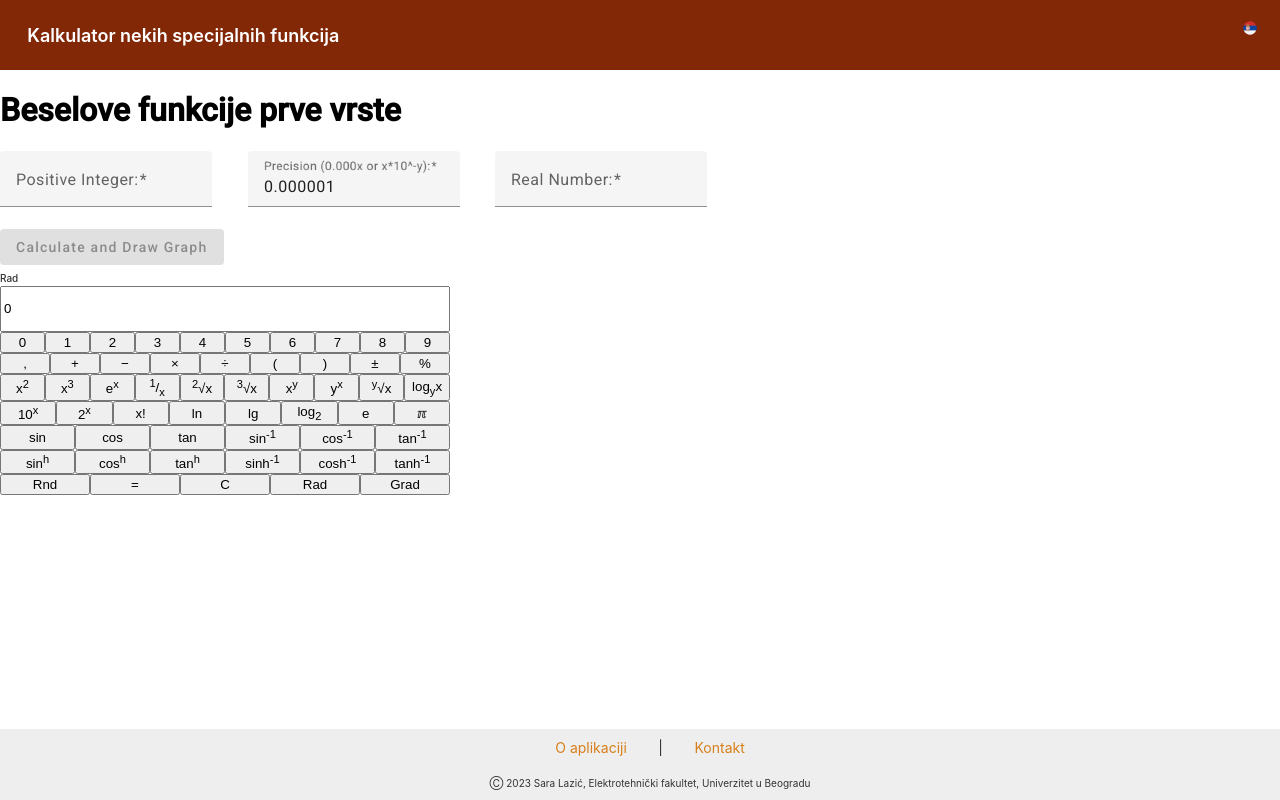
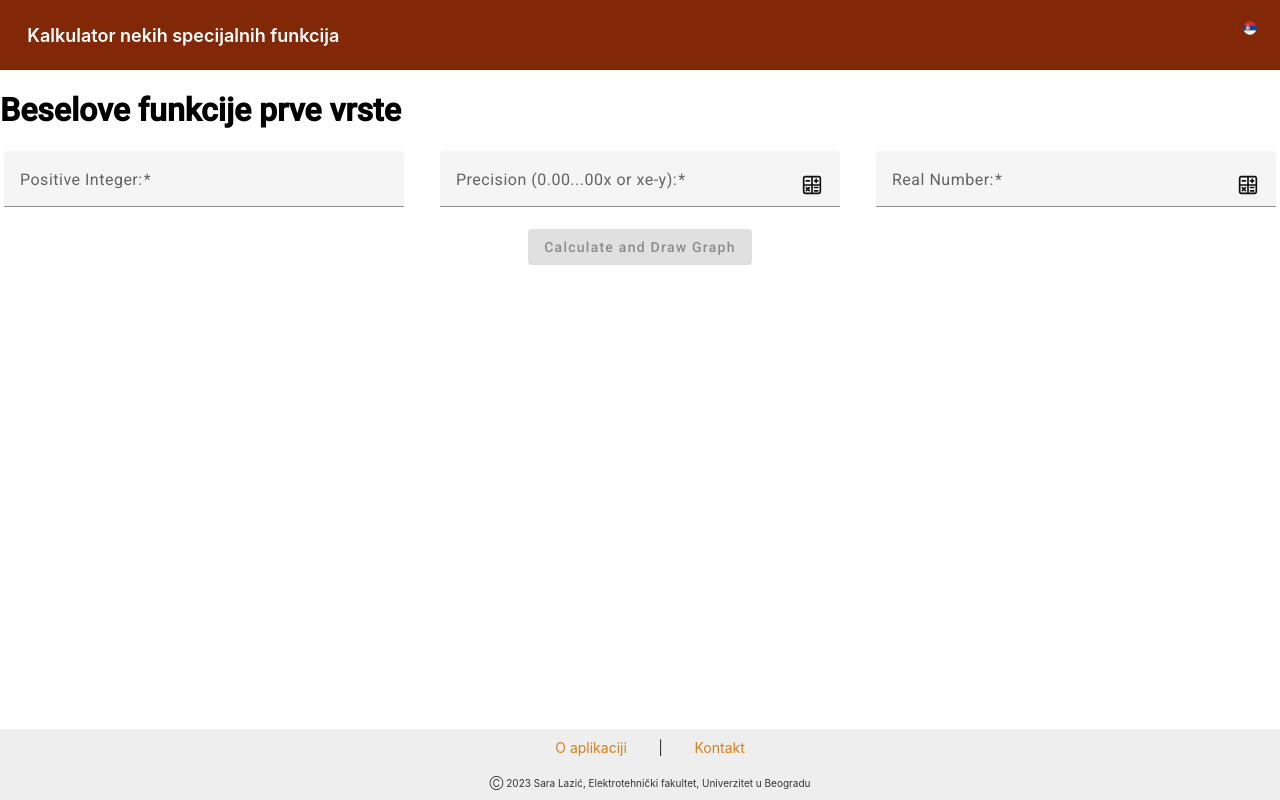
Before and after one commit to saralazic/special-functions-calculator-web, an Angular app: page /special-function/bessel1 in a window 1280 px wide. Built offline with nearby package versions, Linux system fonts and the light colour scheme.

Commit message:
fix validator for precision is needed

```diff
--- a/src/app/components/calculator/calculator.component.ts
+++ b/src/app/components/calculator/calculator.component.ts
@@ -1,5 +1,5 @@
-import { Component, HostListener } from '@angular/core';
-import { all, BigNumber, create, MathType } from 'mathjs';
+import { Component, EventEmitter, HostListener, Output } from '@angular/core';
+import { all, create, MathType, re } from 'mathjs';
 import {
   brackets,
   hyperbolic,
@@ -11,7 +11,7 @@ import {
 } from 'src/app/data/calculatorSymbols';
 import { Expression } from 'src/app/models/expression/expression';
 import { ISymbol } from 'src/app/models/symbol';
-import { getE, getPi } from 'src/utilities/utilities';
+import { getE, getPi, round } from 'src/utilities/utilities';
 
 @Component({
   selector: 'app-calculator',
@@ -31,6 +31,10 @@ export class CalculatorComponent {
   unaryOps1 = unaryOps1;
   unaryOps2 = unaryOps2;
   hyperbolic = hyperbolic;
+
+  calculatorIconPath = 'assets/icons/calculator.svg';
+
+  @Output() calculated: EventEmitter<string> = new EventEmitter<string>();
 
   getLabel(symbol: ISymbol) {
     return symbol.label;
@@ -106,13 +110,16 @@ export class CalculatorComponent {
   }
 
   calculateUnaryFunction(operand: string, data: MathType): string {
-    return this.expression.calculateUnaryOperation(operand, data).toString();
+    const stringValue = this.expression
+      .calculateUnaryOperation(operand, data)
+      .toString();
+    this.calculated.emit(stringValue);
+    return stringValue;
   }
 
   addConstant(isConstantPi: boolean) {
     const value = isConstantPi ? getPi() : getE();
     this.expression.addSymbol(value.toString(), true);
-    console.log(value.toString());
   }
 
   addSymbol(value: string, start: boolean = false): void {
@@ -129,6 +136,10 @@ export class CalculatorComponent {
     this.expression.stack.push(this.expression.expression);
     let value = this.expression.evaluate();
     this.resetOperand();
-    return value.toString();
+
+    const stringValue = value.toString();
+    this.calculated.emit(stringValue);
+
+    return stringValue;
   }
 }
--- a/src/app/components/special-function/special-function.component.css
+++ b/src/app/components/special-function/special-function.component.css
@@ -0,0 +1,28 @@
+.icon{
+    width: 20px; /* Adjust the size as per your requirements */
+    height: 20px; /* Adjust the size as per your requirements */
+    position: absolute;
+    right: 2px;
+    cursor: pointer;
+
+  }
+
+
+.mat-form-field {
+  width: 100%; /* Adjust the width as per your requirement */
+  max-width: 400px; /* Set a max-width if needed */
+  position: relative;
+}
+
+.container{
+  align-items: center;
+  text-align: center;
+}
+
+.center {
+  display: flex;
+  flex-direction: column;
+  align-items: center;
+  justify-content: center;
+  height: 100%; /* Set an appropriate height for the container, if needed */
+}
--- a/src/app/components/special-function/special-function.component.html
+++ b/src/app/components/special-function/special-function.component.html
@@ -1,8 +1,8 @@
 <h1>{{name}}</h1>
 
-<div>
+<div class="container">
     <form [formGroup]="form" (ngSubmit)="onSubmit()">
-      <mat-form-field appearance="fill" class="form-field">
+      <mat-form-field appearance="fill" class="form-field mat-form-field">
         <mat-label>Positive Integer:</mat-label>
         <input
           matInput
@@ -20,15 +20,16 @@
       &nbsp;
       &nbsp;
 
-      <mat-form-field appearance="fill" class="form-field">
-        <mat-label>Precision (0.000x or x*10^-y):</mat-label>
+      <mat-form-field appearance="fill" class="form-field mat-form-field">
+        <mat-label>Precision (0.00...00x or xe-y):</mat-label>
         <input
           matInput
-          type="number"
+          type="string"
           formControlName="precisionValue"
           required
           [class.is-invalid]="form.get('precisionValue')?.invalid && form.get('precisionValue')?.touched"
         />
+        <img src="{{ calculatorIconPath }}" alt="Calculator Icon" class="icon" (click)="showCalculator(false)">
         <mat-error *ngIf="form.get('precisionValue')?.invalid && form.get('precisionValue')?.touched">
           Please enter a valid precision value (0.000x or x*10^-y).
         </mat-error>
@@ -38,15 +39,17 @@
       &nbsp;
       &nbsp;
 
-      <mat-form-field appearance="fill" class="form-field">
+      <mat-form-field appearance="fill" class="form-field mat-form-field">
         <mat-label>Real Number:</mat-label>
         <input
           matInput
-          type="number"
+          type="string"
           formControlName="realNumberValue"
           required
           [class.is-invalid]="form.get('realNumberValue')?.invalid && form.get('realNumberValue')?.touched"
         />
+        <img src="{{ calculatorIconPath }}" alt="Calculator Icon" class="icon" (click)="showCalculator(true)">
+
         <mat-error *ngIf="form.get('realNumberValue')?.invalid && form.get('realNumberValue')?.touched">
           Please enter a valid real number.
         </mat-error>
@@ -55,11 +58,16 @@
       <br>
       <button mat-raised-button color="primary" type="submit" [disabled]="form.invalid">Calculate and Draw Graph</button>
     </form>
+
+    <div class="center" *ngIf = "shouldShowCalculator">
+      <app-calculator (calculated)="onCalculated($event)"></app-calculator>
+      <br>
+      <button mat-raised-button color="primary" (click)="useCalculatedValue()" [disabled]="useCalcValDisabled()">Use this value</button>
+
+    </div>
+
 </div>
 
-<div>
-  <app-calculator></app-calculator>
-</div>
 
 <br>
 {{value}}
--- a/src/app/components/special-function/special-function.component.ts
+++ b/src/app/components/special-function/special-function.component.ts
@@ -1,12 +1,15 @@
 import { HttpClient } from '@angular/common/http';
 import { Component, ViewChild, ElementRef, OnInit } from '@angular/core';
 import {
+  AbstractControl,
   FormBuilder,
   FormGroup,
+  ValidationErrors,
   Validators,
-  AbstractControl,
 } from '@angular/forms';
+
 import { ActivatedRoute } from '@angular/router';
+import { bignumber } from 'mathjs';
 import { Subscription } from 'rxjs';
 import { BesselFirstKind } from 'src/app/models/bessel';
 import { SpecialFunction } from 'src/app/models/specialFunction';
@@ -27,12 +30,23 @@ export class SpecialFunctionComponent implements OnInit {
   value?: number;
   name?: string;
 
+  currentCalculatedValue: string;
+
+  shouldShowCalculator: boolean;
+  useCalculatorOnVariable: boolean;
+
+  calculatorIconPath = 'assets/icons/calculator.svg';
+
   constructor(
     private route: ActivatedRoute,
     private http: HttpClient,
     private languageService: LanguageService,
     private formBuilder: FormBuilder
-  ) {}
+  ) {
+    this.shouldShowCalculator = false;
+    this.useCalculatorOnVariable = true;
+    this.currentCalculatedValue = '';
+  }
 
   ngOnInit(): void {
     this.createForm();
@@ -70,14 +84,45 @@ export class SpecialFunctionComponent implements OnInit {
       });
   }
 
+  bigNumberValidator(control: AbstractControl): ValidationErrors | null {
+    const bigNumberRegex = /^-?\d+(\.\d+)?([eE]-?\d+)?$/;
+    if (control.value && !bigNumberRegex.test(control.value)) {
+      return { invalidBigNumber: true };
+    }
+    return null;
+  }
+
+  bigNumberValidatorForPrecision(
+    control: AbstractControl
+  ): ValidationErrors | null {
+    const precisionNumberRegex =
+      /^(0(\.\d+)?|0\.\d+|([0-9]\d*(\.\d+)?(e-?\d+)?))$/i;
+
+    if (control.value && !precisionNumberRegex.test(control.value)) {
+      return { invalidBigNumber: true };
+    }
+    // const value = (control.value);
+    // const zero = bignumber(0);
+    // const one = bignumber(1);
+
+    // if (value.cmp(zero) === -1 || value.cmp(one) === 1) {
+    //   return { invalidPrecisionNumber: true };
+    // }
+
+    return null;
+  }
+
   createForm() {
     this.form = this.formBuilder.group({
       positiveIntegerValue: [
         null,
         [Validators.required, Validators.pattern(/^[0-9]\d*$/)],
       ],
-      precisionValue: [0.000001, [Validators.required, Validators.min(0)]],
-      realNumberValue: [null, [Validators.required]],
+      precisionValue: [
+        '',
+        [Validators.required, this.bigNumberValidatorForPrecision],
+      ],
+      realNumberValue: ['', [Validators.required, this.bigNumberValidator]],
     });
   }
 
@@ -97,4 +142,41 @@ export class SpecialFunctionComponent implements OnInit {
       this.drawGraphic(positiveIntegerValue, precisionValue);
     }
   }
+
+  showCalculator(onVariable: boolean) {
+    if (this.useCalculatorOnVariable === onVariable)
+      this.shouldShowCalculator = !this.shouldShowCalculator;
+    else this.currentCalculatedValue = '';
+
+    this.useCalculatorOnVariable = onVariable;
+  }
+
+  onCalculated(value: string): void {
+    this.currentCalculatedValue = value;
+  }
+
+  useCalculatedValue(): void {
+    if (this.useCalculatorOnVariable) {
+      this.form.patchValue({
+        realNumberValue: this.currentCalculatedValue,
+      });
+    } else {
+      this.form.patchValue({
+        precisionValue: this.currentCalculatedValue,
+      });
+    }
+  }
+
+  useCalcValDisabled(): boolean {
+    console.log('value: ' + this.currentCalculatedValue);
+    console.log('useOnVariable: ' + this.useCalculatorOnVariable);
+
+    if (this.currentCalculatedValue.length < 1) return true;
+    if (this.useCalculatorOnVariable) return false;
+
+    const precisionNumberRegex =
+      /^(0(\.\d+)?|0\.\d+|([0-9]\d*(\.\d+)?(e-?\d+)?))$/i;
+
+    return !precisionNumberRegex.test(this.currentCalculatedValue);
+  }
 }
--- a/src/app/models/expression/expression.ts
+++ b/src/app/models/expression/expression.ts
@@ -1,6 +1,6 @@
 import { create, all, BigNumber, MathType, sec } from 'mathjs';
 import { Stack } from 'src/utilities/stack';
-import { getE, getPi } from 'src/utilities/utilities';
+import { getE, getPi, round } from 'src/utilities/utilities';
 import { IExpression } from './IExpression';
 
 export class Expression implements IExpression {
@@ -236,6 +236,7 @@ export class Expression implements IExpression {
     }
 
     this.start = true;
+
     this.show(result);
     return result;
   }
@@ -315,7 +316,7 @@ export class Expression implements IExpression {
   }
 
   show(value: MathType): string {
-    this.expression = value.toString();
+    this.expression = round(value.toString());
     return this.expression;
   }
 
--- a/src/app/models/specialFunction.ts
+++ b/src/app/models/specialFunction.ts
@@ -1,6 +1,3 @@
-import { FUNCTION_TYPE } from '../data/constants';
-import { factorial } from '../../utilities/utilities';
-
 export abstract class SpecialFunction {
   constructor() {}
 
--- a/src/utilities/utilities.ts
+++ b/src/utilities/utilities.ts
@@ -1,3 +1,4 @@
+import { AbstractControl, ValidationErrors } from '@angular/forms';
 import { all, BigNumber, create, MathType } from 'mathjs';
 import * as Plotly from 'plotly.js-basic-dist';
 import { FUNCTION_TYPE } from '../app/data/constants';
@@ -59,3 +60,18 @@ export function getPi(): MathType {
   const piHalf: BigNumber = math.acos(math.bignumber(0));
   return math.multiply(piHalf, math.bignumber(2) as BigNumber);
 }
+
+export function round(stringVal: string): string {
+  if (stringVal.length > 60) {
+    let lastchars = stringVal.slice(-4);
+    console.log(lastchars);
+    if (
+      lastchars[0] === 'e' &&
+      lastchars[1] === '-' &&
+      +lastchars.slice(2) >= 64
+    ) {
+      return '0';
+    }
+  }
+  return stringVal;
+}
```
Also changed, not shown: src/assets/icons/calculator.svg (added).
